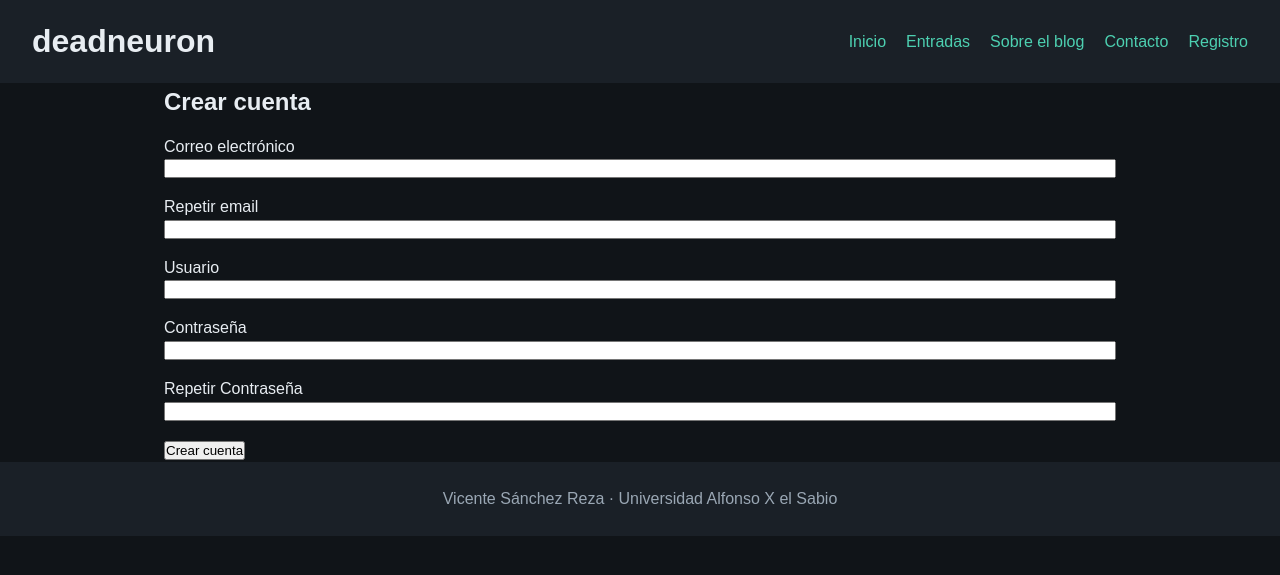
After one commit to vicentszr/deadneuron, a PHP site: page /registro.html in a window 1280 px wide. The commit adds this page. Shown: the top 575 px of the page. Run offline with PHP 8.4, Linux system fonts and the light colour scheme.

Commit message:
Hito 2b: formulario de registro y validaciones en JS

```diff
--- a/index.html
+++ b/index.html
@@ -32,7 +32,7 @@
     <section id="entradas">
       <h2>Últimas entradas</h2>
       <input type="search" id="buscador" placeholder="Buscar entradas">
-      <p id="sin resultados" hidden>No hay entradas con ese texto.</p>
+      <p id="sin-resultados" hidden>No hay entradas con ese texto.</p>
       <div class="rejilla">
         <article class="tarjeta">
           <h3>Primeras pruebas</h3>
--- /dev/null
+++ b/registro.html
@@ -0,0 +1,63 @@
+<!DOCTYPE html>
+<html lang="es">
+<head>
+  <meta charset="utf-8">
+  <meta name="viewport" content="width=device-width, initial-scale=1">
+  <title>Registro de cuenta Deadneuron</title>
+  <link rel="stylesheet" href="style.css">
+  <script src="registro.js" defer></script>
+</head>
+<body>
+  <header class="cabecera">
+    <h1>deadneuron</h1>
+    <nav>
+      <ul>
+        <li><a href="index.html#inicio">Inicio</a></li>
+        <li><a href="index.html#entradas">Entradas</a></li>
+        <li><a href="index.html#sobre">Sobre el blog</a></li>
+        <li><a href="index.html#contacto">Contacto</a></li>
+        <li><a href="registro.html">Registro</a></li>
+      </ul>
+    </nav>
+  </header>
+  <main>
+    <h2>Crear cuenta</h2>
+    <form id="registro" novalidate>
+     <div class="campo">
+       <label for="email">Correo electrónico</label>
+       <input type="email" id="email" name="email">
+       <span class="error"></span>
+     </div>
+     <div class="campo">
+        <label for="email2">Repetir email</label>
+        <input type="email" id="email2" name="email2">
+        <span class="error"></span>
+     </div>
+     <div class="campo">
+       <label for="nombre">Usuario</label>
+       <input type="text" id="nombre" name="nombre">
+       <span class="error"></span>
+     </div>
+     <div class="campo">
+       <label for="password">Contraseña</label>
+       <input type="password" id="password" name="password">
+       <span class="error"></span>
+     </div>
+     <div class="campo">
+        <label for="password2">Repetir Contraseña</label>
+        <input type="password" id="password2" name="password2">
+        <span class="error"></span>
+     </div>
+
+
+     <button type="submit">Crear cuenta</button>
+     <p id="resultado"></p>
+    </form>
+  </main>
+
+  <footer id="contacto">
+    <p>Vicente Sánchez Reza · Universidad Alfonso X el Sabio</p>
+  </footer>
+
+</body>
+</html>
--- /dev/null
+++ b/registro.js
@@ -0,0 +1,57 @@
+const formulario = document.getElementById('registro');
+
+function ponerError(input, mensaje) {
+  const span = input.parentElement.querySelector('.error');
+  span.textContent = mensaje;
+}
+
+function limpiarError(input) {
+  const span = input.parentElement.querySelector('.error');
+  span.textContent = '';
+}
+
+function validar() {
+  let ok = true;
+  formulario.querySelectorAll('input').forEach(limpiarError);
+  const nombre = document.getElementById('nombre');
+  if (nombre.value.trim().length < 3) {
+    ponerError(nombre, 'El nombre debe tener al menos 3 caracteres');
+    ok = false;
+  }
+  const email = document.getElementById('email');
+  const regexEmail = /^[^\s@]+@[^\s@]+\.[^\s@]+$/;
+  if (!regexEmail.test(email.value.trim())) {
+    ponerError(email, 'Escribe un correo válido, por ejemplo nombre@dominio.com');
+    ok = false;
+  }
+  const email2 = document.getElementById('email2');
+  if (email2.value.trim() !== email.value.trim()) {
+    ponerError(email2, 'Los correos no coinciden');
+    ok = false;
+  }
+  const password = document.getElementById('password');
+  if (password.value.length < 8 || !/[A-Za-z]/.test(password.value) || !/\d/.test(password.value)) {
+    ponerError(password, 'Mínimo 8 caracteres, con al menos una letra y un número');
+    ok = false;
+  }
+  const password2 = document.getElementById('password2');
+  if (password2.value !== password.value) {
+    ponerError(password2, 'Las contraseñas no coinciden');
+    ok = false;
+  }
+  return ok;
+}
+
+formulario.addEventListener('submit', (e) => {
+  e.preventDefault();
+  const resultado = document.getElementById('resultado');
+  resultado.textContent = '';
+  if (validar()) {
+    resultado.textContent = 'Datos correctos. Cuenta lista para crear.';
+  }
+});
+formulario.querySelectorAll('input').forEach((input) => {
+  input.addEventListener('input', () => {
+    limpiarError(input);
+  });
+});
--- a/script.js
+++ b/script.js
@@ -9,7 +9,7 @@ if (hora < 14) {
 } else {
     saludo = "¡Buenas noches!";
 }
-bienvenido.textContent = saludo + ', !Bienvenido al blog de deadneuron!';
+bienvenido.textContent = saludo + ' ¡Bienvenido al blog de deadneuron!';
 
 // 2. Modo claro y oscuro
 const botonTema = document.getElementById('tema');
--- a/style.css
+++ b/style.css
@@ -137,3 +137,13 @@ input[type="search"] {
   background: var(--acento);
   color: var(--fondo);
 }
+.campo {
+  display: flex;
+  flex-direction: column;
+  margin-bottom: 16px;
+}
+
+.error {
+  color: #e74c3c;
+  font-size: 0.85rem;
+}
```
